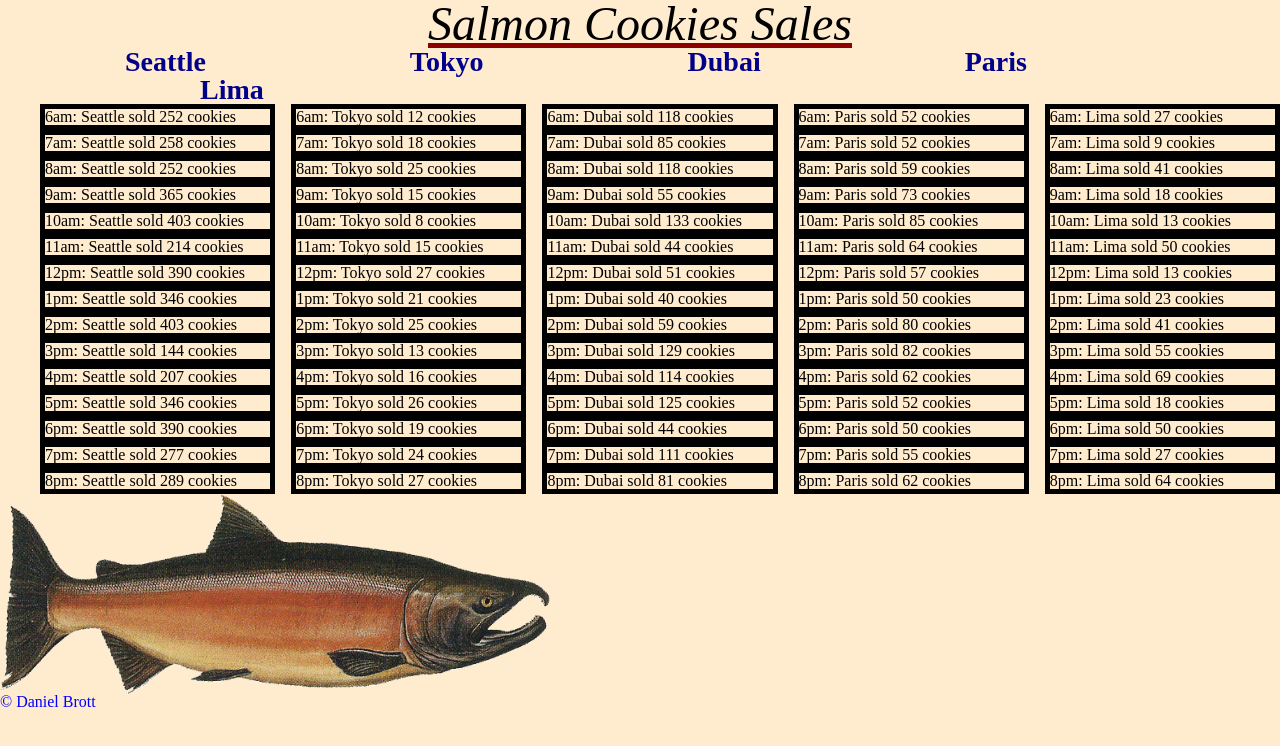
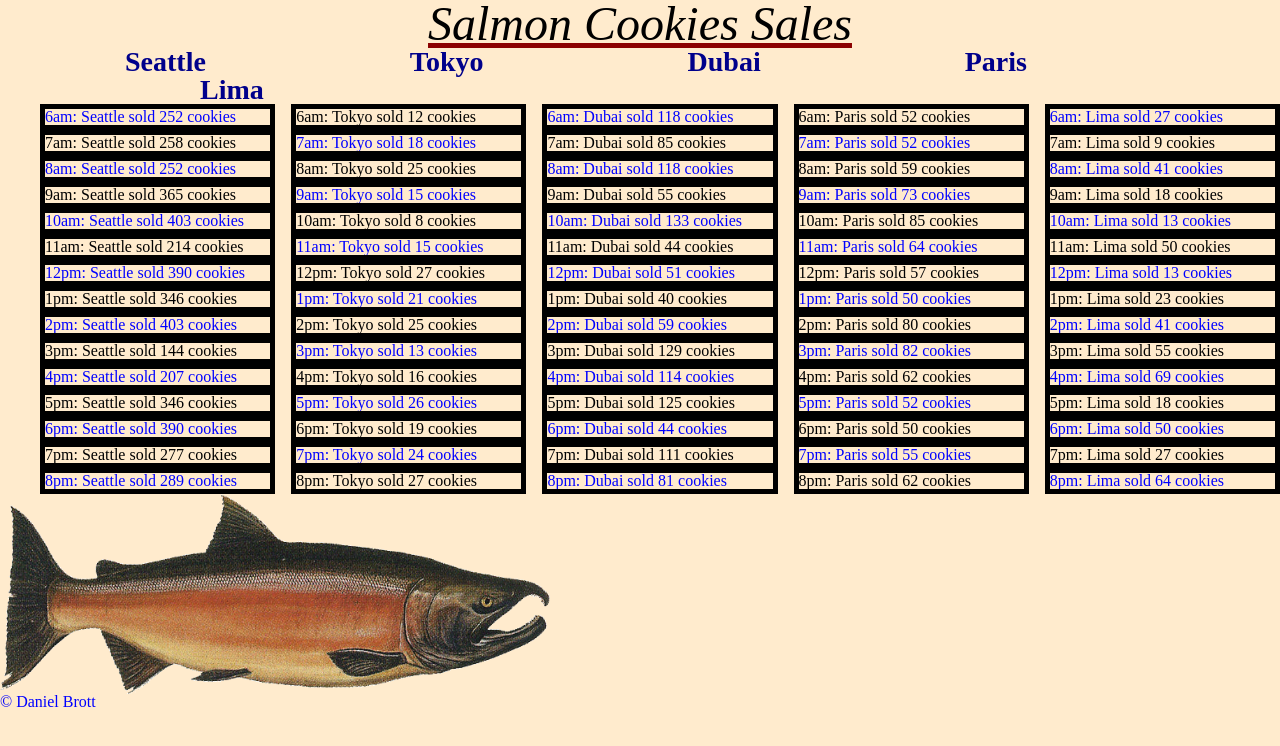
Before and after one commit to Cipherian/cookies-stand, a plain HTML site: page sales.html in a window 1280 px wide. Drawn offline with Linux system fonts and the light colour scheme.

Commit message:
updating css

```diff
--- a/css/styles.css
+++ b/css/styles.css
@@ -34,7 +34,9 @@ li {
   border: 5px black solid;
   overflow:hidden;
 }
-
+li:nth-child(2n + 1) {
+  color:blue;
+}
 ul {
   column-count: 5;
   overflow:hidden;
```
